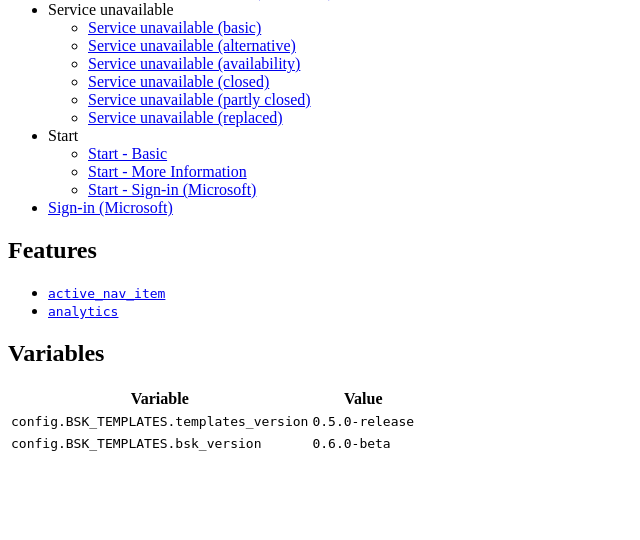
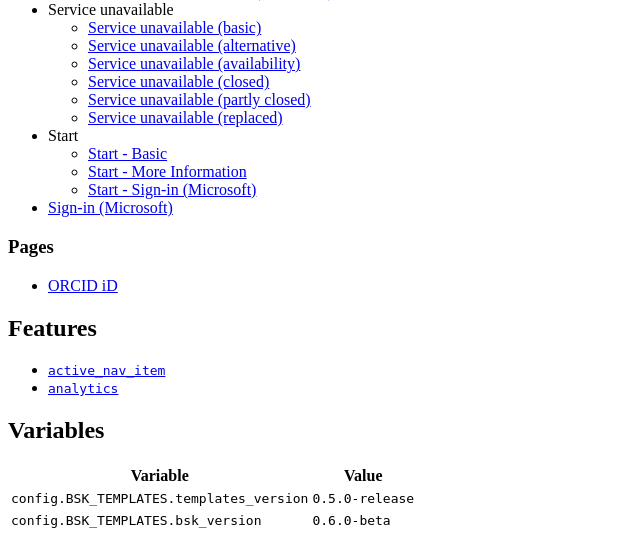
Before and after one commit to antarctica/bas-style-kit-jinja-templates, a Flask app: page / in a window 1280 px wide. Shown: the part 441-981 px from the top of the page, without its empty margins (0-640 px from the left). Before the commit the page ends 892 px from the top, so only its background shows below. Run offline with Flask 2, Linux system fonts and the light colour scheme; some libraries are stand-ins or nearby versions.

Commit message:
Adding ORCID iD component pattern

```diff
--- a/app.py
+++ b/app.py
@@ -48,6 +48,7 @@ app.config["BSK_TEMPLATES"].bsk_site_nav_primary.append(
             {"value": "Start (more information)", "href": "/patterns/start-info"},
             {"value": "Start (sign-in, Microsoft)", "href": "/patterns/start-sign-in-microsoft"},
             {"value": "Sign-in (Microsoft)", "href": "/patterns/sign-in-microsoft"},
+            {"value": "ORCID iD", "href": "/patterns/orcid"},
         ],
     }
 )
@@ -98,6 +99,7 @@ def render_pattern(pattern: str):
         "start-info",
         "start-sign-in-microsoft",
         "sign-in-microsoft",
+        "orcid",
     ]
     if pattern not in patterns:
         abort(404)
--- /dev/null
+++ b/bas_style_kit_jinja_templates/templates/macros/bsk_pattern_orcid_id.j2
@@ -0,0 +1,6 @@
+{% macro pattern_orcid_id(orcid_id) %}
+<a href="{{ orcid_id }}">
+    <i class="fab fa-orcid bsk-orcid-id"></i>
+    {{ orcid_id }}
+</a>
+{% endmacro %}
--- a/templates/index.j2
+++ b/templates/index.j2
@@ -46,6 +46,10 @@
             </li>
             <li><a href="./patterns/sign-in-microsoft">Sign-in (Microsoft)</a></li>
         </ul>
+        <h3>Pages</h3>
+        <ul>
+            <li><a href="./patterns/orcid">ORCID iD</a></li>
+        </ul>
     </section>
     <section>
         <h2>Features</h2>
```
Also changed, not shown: templates/patterns/bsk_orcid.j2 (added, +7 -0 lines), CHANGELOG.md.
